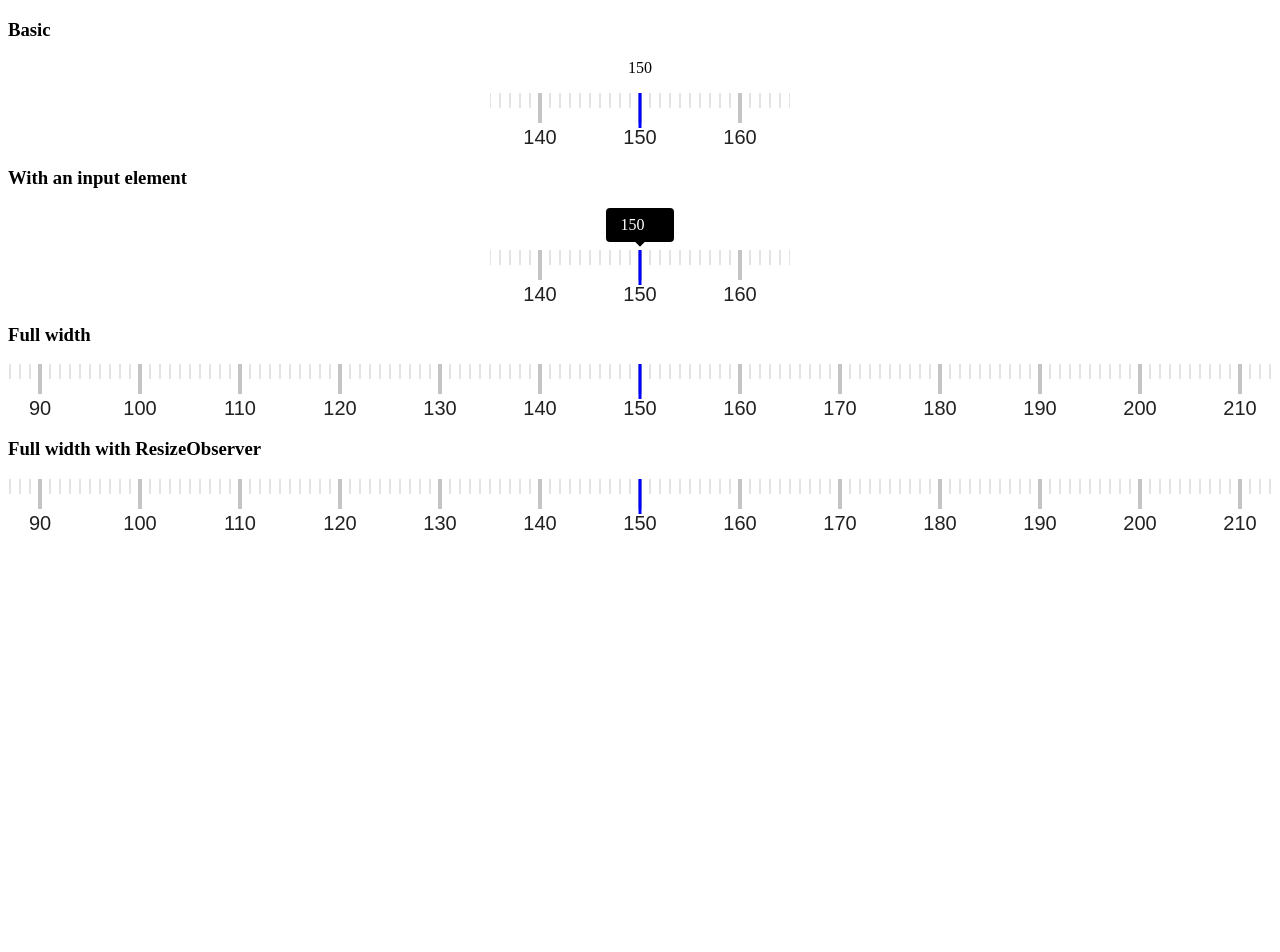
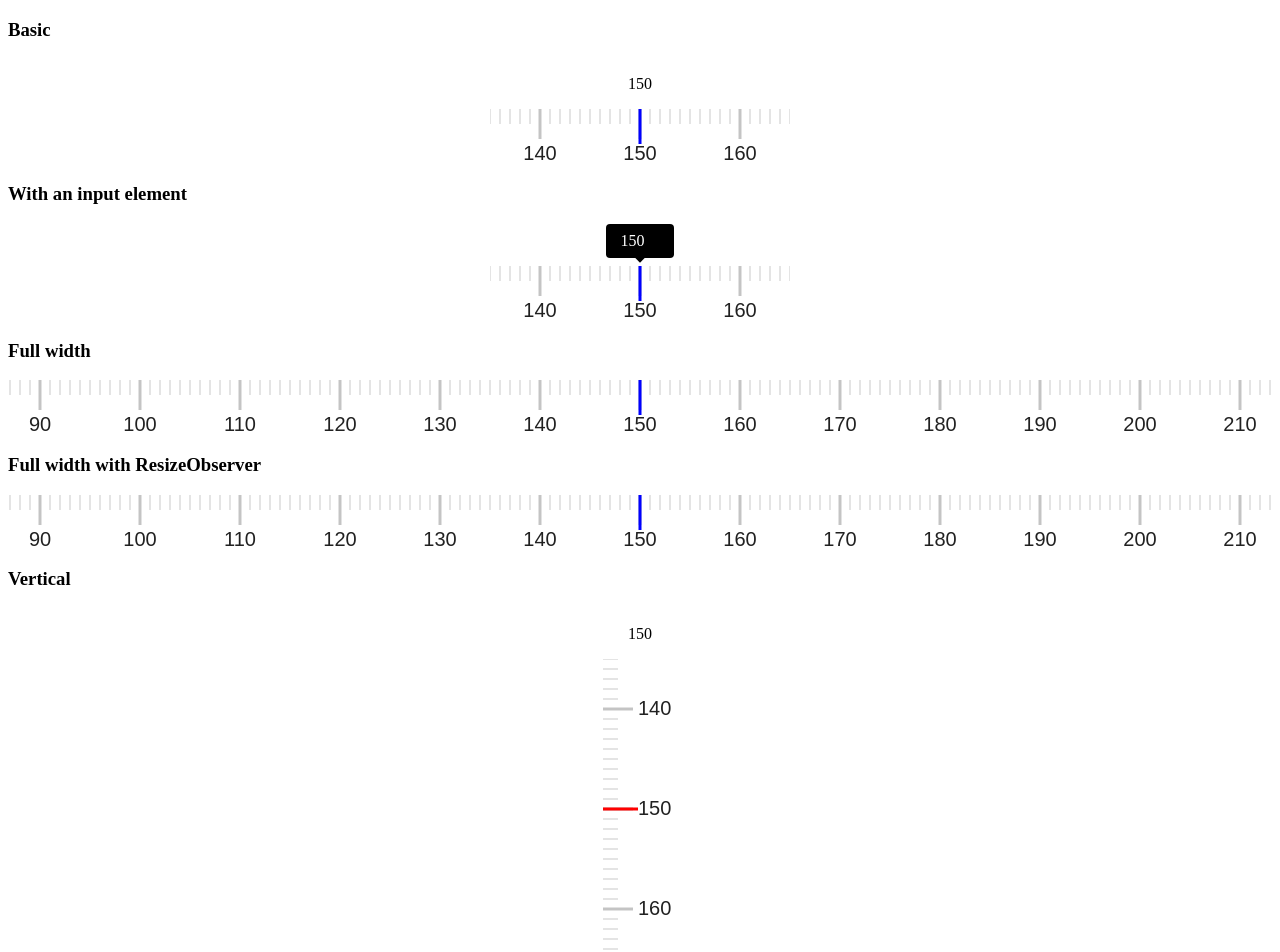
Before and after one commit to loput12ouj35/React-slide-rule, a React (Create React App) app: page / in a window 1280 px wide. Shown: the top 952 px of the page. Before the commit the page ends 800 px from the top, so only its background shows below. Built offline with nearby package versions, Linux system fonts and the light colour scheme.

Commit message:
feat(component): Add column direction
- Add direction prop and a related example.
- Rename any function including 'x' to avoid confusion.

```diff
--- a/src/App.jsx
+++ b/src/App.jsx
@@ -5,6 +5,7 @@ import {
   ResizeObserverExample,
   BasicExample,
   Playground,
+  VerticalExample,
 } from 'Examples';
 
 export default React.memo(function App() {
@@ -18,6 +19,8 @@ export default React.memo(function App() {
       <FullWidthExample />
       <h3>Full width with ResizeObserver</h3>
       <ResizeObserverExample />
+      <h3>Vertical</h3>
+      <VerticalExample />
       {/* <h3>Playgorund</h3>
       <Playground /> */}
     </main>
--- a/src/Examples/Basic.jsx
+++ b/src/Examples/Basic.jsx
@@ -1,12 +1,22 @@
 import React, { useState } from 'react';
 import { SlideRule } from 'SlideRule';
+
+const STYLES = {
+  root: {
+    display: 'flex',
+    flexDirection: 'column',
+    alignItems: 'center',
+    position: 'relative',
+  },
+  p: { textAlign: 'center' },
+};
 
 export default React.memo(function () {
   const [value, setValue] = useState(150);
 
   return (
-    <div>
-      <p style={{ textAlign: 'center' }}>{value}</p>
+    <div style={STYLES.root}>
+      <p style={STYLES.p}>{value}</p>
       <SlideRule value={value} onChange={setValue} />
     </div>
   );
--- /dev/null
+++ b/src/Examples/Vertical.jsx
@@ -0,0 +1,55 @@
+import React, { useState } from 'react';
+import { SlideRule } from 'SlideRule';
+
+const STYLES = {
+  root: {
+    display: 'flex',
+    flexDirection: 'column',
+    alignItems: 'center',
+    position: 'relative',
+  },
+  p: { textAlign: 'center' },
+};
+
+export default React.memo(function () {
+  const [value, setValue] = useState(150);
+
+  return (
+    <div style={STYLES.root}>
+      <p style={STYLES.p}>{value}</p>
+      <SlideRule
+        width={75}
+        height={300}
+        value={value}
+        onChange={setValue}
+        primaryStyle={{
+          color: '#C4C4C4',
+          width: 30,
+          height: 3,
+          top: 0,
+          left: 0,
+        }}
+        secondaryStyle={{
+          color: '#E4E4E4',
+          width: 15,
+          height: 2,
+          top: 0,
+          left: 0,
+        }}
+        textStyle={{
+          size: '1.25em',
+          family: 'Arial',
+          color: 'rgba(0, 0, 0, 0.87)',
+          top: 35,
+          left: 35,
+          textAlign: 'left',
+          textBaseline: 'middle',
+        }}
+        centerComponent={
+          <div style={{ width: 35, height: 3, backgroundColor: 'red' }} />
+        }
+        direction="column"
+      />
+    </div>
+  );
+});
--- a/src/Examples/index.js
+++ b/src/Examples/index.js
@@ -2,4 +2,5 @@ export { default as BasicExample } from './Basic';
 export { default as FullWidthExample } from './FullWidth';
 export { default as ResizeObserverExample } from './ResizeObserver';
 export { default as InputNumberExample } from './InputNumber';
+export { default as VerticalExample } from './Vertical';
 export { default as Playground } from './Playground';
--- a/src/SlideRule/Canvas.jsx
+++ b/src/SlideRule/Canvas.jsx
@@ -4,35 +4,46 @@ import styles from './styles.ts';
 import util from './util';
 
 export default class Canvas extends React.PureComponent {
-  pageX = 0;
+  coordinate = 0;
   isTouching = false;
   touchPoints = [];
-  state = { translateX: 0 };
+  state = { translate: 0 };
   browserEnv = window.hasOwnProperty('ontouchstart');
   canvasRef = React.createRef();
   currentValue = this.props.value;
+
+  getCoordinate = (e) => {
+    const { pageX, pageY } = e.touches?.[0] ?? e;
+
+    switch (this.props.direction) {
+      case 'column':
+        return pageY;
+      default:
+        return pageX;
+    }
+  };
 
   handleTouchStart = (e) => {
     if (this.isTouching) return;
 
     this.isTouching = true;
-    const { pageX } = e.touches?.[0] || e;
-    this.addTouchPoint(pageX);
-    this.pageX = pageX;
+    const coordinate = this.getCoordinate(e);
+    this.addTouchPoint(coordinate);
+    this.coordinate = coordinate;
   };
 
   handleTouchMove = (e) => {
     if (!this.isTouching) return;
 
-    const { pageX } = e.touches?.[0] || e;
-    this.addTouchPoint(pageX);
-    const deltaX = pageX - this.pageX;
+    const coordinate = this.getCoordinate(e);
+    this.addTouchPoint(coordinate);
+    const delta = coordinate - this.coordinate;
 
-    if (Math.abs(deltaX) < this.props.gap) return;
-    if (this.rebound(deltaX)) return;
+    if (Math.abs(delta) < this.props.gap) return;
+    if (this.rebound(delta)) return;
 
-    this.pageX = pageX;
-    this.moveGradations(deltaX);
+    this.coordinate = coordinate;
+    this.moveGradations(delta);
   };
 
   handleTouchEnd = () => {
@@ -40,27 +51,27 @@ export default class Canvas extends React.PureComponent {
     this.isTouching = false;
     if (this.browserEnv)
       this.moveGradations(util.calcInertialShfitInPx(this.touchPoints));
-    this.setState({ translateX: 0 });
+    this.setState({ translate: 0 });
     this.touchPoints = [];
   };
 
   addTouchPoint = (shift) =>
     this.touchPoints.push({ time: new Date().getTime(), shift });
 
-  rebound(deltaX) {
+  rebound(delta) {
     const { max, min } = this.props;
 
-    if (!util.isOverBoundary({ max, min, deltaX, value: this.currentValue }))
+    if (!util.isOverBoundary({ max, min, delta, value: this.currentValue }))
       return false;
 
-    const translateX = util.calcReboundTranslateX(deltaX);
-    this.setState({ translateX });
+    const translate = util.calcReboundTranslate(delta);
+    this.setState({ translate });
     return true;
   }
 
-  moveGradations(diffPx) {
+  moveGradations(delta) {
     const { gap, precision, onChange } = this.props;
-    const diff = Math.round(-diffPx / gap);
+    const diff = Math.round(-delta / gap);
     let moveValue = Math.abs(diff);
 
     const draw = () => {
@@ -79,7 +90,7 @@ export default class Canvas extends React.PureComponent {
   }
 
   drawCanvas() {
-    const { min, max, precision, gap, width } = this.props;
+    const { min, max, precision, gap } = this.props;
     this.currentValue = util.adjustValue({
       max,
       min,
@@ -87,26 +98,30 @@ export default class Canvas extends React.PureComponent {
       value: this.currentValue,
     });
     const canvas = this.canvasRef.current;
+    const { direction, width, height } = this.props;
+    const basis = util.getBasis(direction, width, height);
+
     if (!canvas) return;
-    const { primaryStyles, secondaryStyles, textStyles } = this.props;
-    const { from, to, calcX } = util.calcFromTo({
+    const { from, to, calcGradationCoordinate } = util.calcFromTo({
       max,
       min,
       precision,
       gap,
-      width,
+      basis,
       value: this.currentValue,
     });
+    const { primaryStyle, secondaryStyle, textStyle } = this.props;
 
     drawingUtil.drawCanvas({
       canvas,
       precision,
-      primaryStyles,
-      secondaryStyles,
-      textStyles,
+      primaryStyle,
+      secondaryStyle,
+      textStyle,
       from,
       to,
-      calcX,
+      calcGradationCoordinate,
+      direction,
     });
   }
 
@@ -119,8 +134,8 @@ export default class Canvas extends React.PureComponent {
   }
 
   render() {
-    const { width, height, value = null } = this.props;
-    const { translateX } = this.state;
+    const { width, height, value = null, direction } = this.props;
+    const { translate } = this.state;
     if (value !== null) this.currentValue = value;
 
     return (
@@ -128,7 +143,7 @@ export default class Canvas extends React.PureComponent {
         ref={this.canvasRef}
         width={width}
         height={height}
-        style={styles.createCanvasStyle(translateX)}
+        style={styles.createCanvasStyle(direction, translate)}
         onTouchStart={this.handleTouchStart}
         onMouseDown={this.handleTouchStart}
         onTouchMove={this.handleTouchMove}
@@ -140,7 +155,3 @@ export default class Canvas extends React.PureComponent {
     );
   }
 }
-
-// memo
-// 5. 세로 표현 어케하지? rotation으로 할까?
-// 6. mouseleave때문에 pointerEvents 넣었는데, IE 11미만은 안 되네
--- a/src/SlideRule/SlideRule.tsx
+++ b/src/SlideRule/SlideRule.tsx
@@ -5,48 +5,62 @@ import styles from './styles';
 
 interface IProps {
   onChange: (v: number) => any;
-  width: Property.Width;
-  height: Property.Height;
-  primaryStyles: {
+  width: number;
+  height: number;
+  primaryStyle: {
     color: Property.BackgroundColor;
     width: number;
     height: number;
-    top: number;
+    top?: number;
+    left?: number;
   };
-  secondaryStyles: {
+  secondaryStyle: {
     color: Property.BackgroundColor;
     width: number;
     height: number;
-    top: number;
+    top?: number;
+    left?: number;
   };
-  textStyles: {
+  textStyle: {
     size: Property.FontSize;
     family: Property.FontFamily;
     color: Property.Color;
-    top: number;
+    top?: number;
+    left?: number;
+    textAlign: 'left' | 'right' | 'center' | 'start' | 'end';
+    textBaseline:
+      | 'top'
+      | 'hanging'
+      | 'middle'
+      | 'alphabetic'
+      | 'ideographic'
+      | 'bottom';
   };
   gap: number;
   precision: number;
   max: number;
   min: number;
   value: number;
-  defaultValue: number;
-  style: React.CSSProperties;
+  style?: React.CSSProperties;
   centerComponent: React.ReactElement;
   offWarning: boolean;
-  vertical: boolean;
+  direction: 'row' | 'column';
+  // direction: 'row' | 'column' | 'column-reverse' | 'row-reverse';
 }
 
 export default class SlideRule extends React.PureComponent<IProps> {
-  static defaultProps = {
-    onChange: () => {},
-    primaryStyles: { color: '#C4C4C4', width: 4, height: 30, top: 0 },
-    secondaryStyles: { color: '#E4E4E4', width: 2, height: 15, top: 0 },
-    textStyles: {
+  static defaultProps: IProps = {
+    onChange: (v: number) => {},
+    primaryStyle: { color: '#C4C4C4', width: 3, height: 30, top: 0, left: 0 },
+    secondaryStyle: { color: '#E4E4E4', width: 2, height: 15, top: 0, left: 0 },
+    textStyle: {
       size: '1.25em',
       family: 'Arial',
       color: 'rgba(0, 0, 0, 0.87)',
       top: 35,
+      left: 35,
+      textAlign: 'center',
+      textBaseline: 'top',
     },
     width: 300,
     height: 55,
@@ -59,10 +73,8 @@ export default class SlideRule extends React.PureComponent<IProps> {
       <div style={{ width: 3, height: 35, backgroundColor: 'blue' }} />
     ),
     offWarning: false,
-    vertical: false,
+    direction: 'row',
   };
-
-  state = { canvasWidth: 100 };
 
   validate() {
     const { value, min, max, precision } = this.props;
@@ -77,13 +89,13 @@ export default class SlideRule extends React.PureComponent<IProps> {
 
   render() {
     const { style, centerComponent, value, offWarning, ...rest } = this.props;
-    const { vertical } = rest;
+    const { direction } = rest;
     if (!offWarning) this.validate();
 
     return (
       <div style={styles.createRootStyle(style)}>
         <Canvas {...rest} value={Number(value)} />
-        <div style={styles.createCenterStyle(vertical)}>{centerComponent}</div>
+        <div style={styles.createCenterStyle(direction)}>{centerComponent}</div>
       </div>
     );
   }
--- a/src/SlideRule/drawingUtil.js
+++ b/src/SlideRule/drawingUtil.js
@@ -1,50 +1,83 @@
 import util from './util';
 
-const _drawLine = (ctx, x, { width, height, color, top }) => {
-  ctx.moveTo(x, top);
+const _drawVerticalLine = (ctx, coordinate, style) => {
+  const { width, height, color, top } = style;
+
   ctx.lineWidth = width;
-  ctx.lineTo(x, height);
   ctx.strokeStyle = color;
+  ctx.moveTo(coordinate, top);
+  ctx.lineTo(coordinate, height);
   ctx.stroke();
 };
 
-const _drawNumberText = (ctx, text, x, { size, family, color, top }) => {
+const _drawLine = (ctx, coordinate, style) => {
+  const { width, height, color, left } = style;
+
+  ctx.lineWidth = height;
+  ctx.strokeStyle = color;
+  ctx.moveTo(left, coordinate);
+  ctx.lineTo(width, coordinate);
+  ctx.stroke();
+};
+
+const _drawTextFromTop = ({ ctx, text, coordinate, textStyle: { top } }) =>
+  ctx.fillText(text, coordinate, top);
+
+const _drawTextFromLeft = ({ ctx, text, coordinate, textStyle: { left } }) =>
+  ctx.fillText(text, left, coordinate);
+
+const _getDrawFns = (direction) => {
+  switch (direction) {
+    case 'column':
+    case 'column-reverse':
+      return [_drawLine, _drawTextFromLeft];
+    default:
+      return [_drawVerticalLine, _drawTextFromTop];
+  }
+};
+
+const _applyNumberTextStyle = (ctx, textStyle) => {
+  const { size, family, color, textAlign, textBaseline } = textStyle;
   ctx.fillStyle = color;
-  ctx.textAlign = 'center';
-  ctx.textBaseline = 'top';
+  ctx.textAlign = textAlign;
+  ctx.textBaseline = textBaseline;
   ctx.font = `${size} ${family}`;
-  ctx.fillText(text, x, top);
 };
 
 const _calcNumberText = (i, precision) => {
   const number = i * precision;
   if (precision >= 0.1) return number;
   const decimalPlace = util.calcNumberOfDecimalPlace(precision);
+
   return number.toFixed(decimalPlace - 1);
 };
 
 const drawCanvas = ({
   canvas,
   precision,
-  primaryStyles,
-  secondaryStyles,
-  textStyles,
+  primaryStyle,
+  secondaryStyle,
+  textStyle,
   from,
   to,
-  calcX,
+  calcGradationCoordinate,
+  direction,
 }) => {
   const ctx = canvas.getContext('2d');
+  const [drawLine, drawText] = _getDrawFns(direction);
+
+  _applyNumberTextStyle(ctx, textStyle);
   ctx.clearRect(0, 0, canvas.width, canvas.height);
 
   for (let i = from; i <= to; i++) {
-    const x = calcX(i);
+    const coordinate = calcGradationCoordinate(i);
 
     ctx.beginPath();
     if (i % 10 === 0) {
-      _drawLine(ctx, x, primaryStyles);
+      drawLine(ctx, coordinate, primaryStyle);
       const text = _calcNumberText(i, precision);
-      _drawNumberText(ctx, text, x, textStyles);
-    } else _drawLine(ctx, x, secondaryStyles);
+      drawText({ ctx, text, coordinate, textStyle });
+    } else drawLine(ctx, coordinate, secondaryStyle);
 
     ctx.closePath();
   }
--- a/src/SlideRule/styles.ts
+++ b/src/SlideRule/styles.ts
@@ -11,7 +11,7 @@ const CENTER_STYLE: React.CSSProperties = {
   transform: 'translateX(-50%)',
 };
 
-const CENTER_VERTICAL_STYLE: React.CSSProperties = {
+const CENTER_COLUMN_STYLE: React.CSSProperties = {
   position: 'absolute',
   pointerEvents: 'none',
   top: '50%',
@@ -21,21 +21,36 @@ const CENTER_VERTICAL_STYLE: React.CSSProperties = {
 
 const CANVAS_STYLE: React.CSSProperties = {
   display: 'block',
-  margin: '0 auto',
   transitionDuration: '300ms',
-  transform: 'translateX(0px)',
 };
 
-const createCanvasStyle = (translateX: number): React.CSSProperties =>
-  translateX === 0
-    ? CANVAS_STYLE
-    : { ...CANVAS_STYLE, transform: `translateX(${translateX}px)` };
+const createCanvasStyle = (
+  direction: string,
+  translate: number
+): React.CSSProperties => {
+  if (translate === 0) return CANVAS_STYLE;
+  switch (direction) {
+    case 'column':
+    case 'column-reverse':
+      return { ...CANVAS_STYLE, transform: `translateY(${translate}px)` };
+    default:
+      return { ...CANVAS_STYLE, transform: `translateX(${translate}px)` };
+  }
+};
 
-const createRootStyle = (style: React.CSSProperties): React.CSSProperties =>
+const createRootStyle = (style?: React.CSSProperties): React.CSSProperties =>
   style ? { ...ROOT_STYLE, ...style } : ROOT_STYLE;
 
-const createCenterStyle = (vertical: boolean): React.CSSProperties =>
-  vertical ? CENTER_VERTICAL_STYLE : CENTER_STYLE;
+// todo: change type of direction
+const createCenterStyle = (direction: string): React.CSSProperties => {
+  switch (direction) {
+    case 'column':
+    case 'column-reverse':
+      return CENTER_COLUMN_STYLE;
+    default:
+      return CENTER_STYLE;
+  }
+};
 
 export default {
   createCanvasStyle,
--- a/src/SlideRule/util.ts
+++ b/src/SlideRule/util.ts
@@ -6,15 +6,15 @@ Math.log10 = Math.log10 ?? ((x) => Math.log(x) * Math.LOG10E);
 const isOverBoundary = (options: {
   min: number;
   max: number;
-  deltaX: number;
+  delta: number;
   value: number;
 }) => {
-  const { min, max, deltaX, value } = options;
-  return (value <= min && deltaX > 0) || (value >= max && deltaX < 0);
+  const { min, max, delta, value } = options;
+  return (value <= min && delta > 0) || (value >= max && delta < 0);
 };
 
-const calcReboundTranslateX = (deltaX: number): number =>
-  Math.sign(deltaX) * 1.5988 * Math.abs(deltaX) ** 0.7962;
+const calcReboundTranslate = (delta: number): number =>
+  Math.sign(delta) * 1.5988 * Math.abs(delta) ** 0.7962;
 
 const calcInertialShfitInPx = (touchPoints: Array<TouchPoint>): number => {
   if (touchPoints.length < 4) return 0;
@@ -37,37 +37,50 @@ const adjustValue = (options: {
 const calcNumberOfDecimalPlace = (precision: number): number =>
   -Math.floor(Math.log10(precision));
 
+const getBasis = (direction: string, width: number, height: number): number => {
+  switch (direction) {
+    case 'column':
+    case 'column-reverse':
+      return height;
+    default:
+      return width;
+  }
+};
+
 const calcFromTo = (options: {
   min: number;
   max: number;
   precision: number;
   gap: number;
-  width: number;
+  basis: number;
   value: number;
 }) => {
-  const { min, max, precision, gap, width, value } = options;
-  const halfWidth = width / 2;
+  const { min, max, precision, gap, basis, value } = options;
+  const halfBasis = basis / 2;
   const diffCurrentMin = ((value - min) * gap) / precision;
-  const _startValue = value - Math.floor(halfWidth / gap) * precision;
+  const _startValue = value - Math.floor(halfBasis / gap) * precision;
   const startValue = Math.max(min, Math.min(_startValue, max));
-  const _endValue = startValue + (width / gap) * precision;
+  const _endValue = startValue + (basis / gap) * precision;
   const endValue = Math.min(_endValue, max);
-  const originX =
-    diffCurrentMin > halfWidth
-      ? halfWidth - ((value - startValue) * gap) / precision
-      : halfWidth - diffCurrentMin;
+  const originPoint =
+    diffCurrentMin > halfBasis
+      ? halfBasis - ((value - startValue) * gap) / precision
+      : halfBasis - diffCurrentMin;
 
   const from = Math.round(startValue / precision);
   const to = endValue / precision;
-  const calcX = (i: number) => originX + (i - startValue / precision) * gap;
-  return { from, to, calcX };
+  const calcGradationCoordinate = (i: number) =>
+    originPoint + (i - startValue / precision) * gap;
+
+  return { from, to, calcGradationCoordinate };
 };
 
 export default {
   isOverBoundary,
-  calcReboundTranslateX,
+  calcReboundTranslate,
   calcInertialShfitInPx,
   adjustValue,
   calcNumberOfDecimalPlace,
+  getBasis,
   calcFromTo,
 };
```
